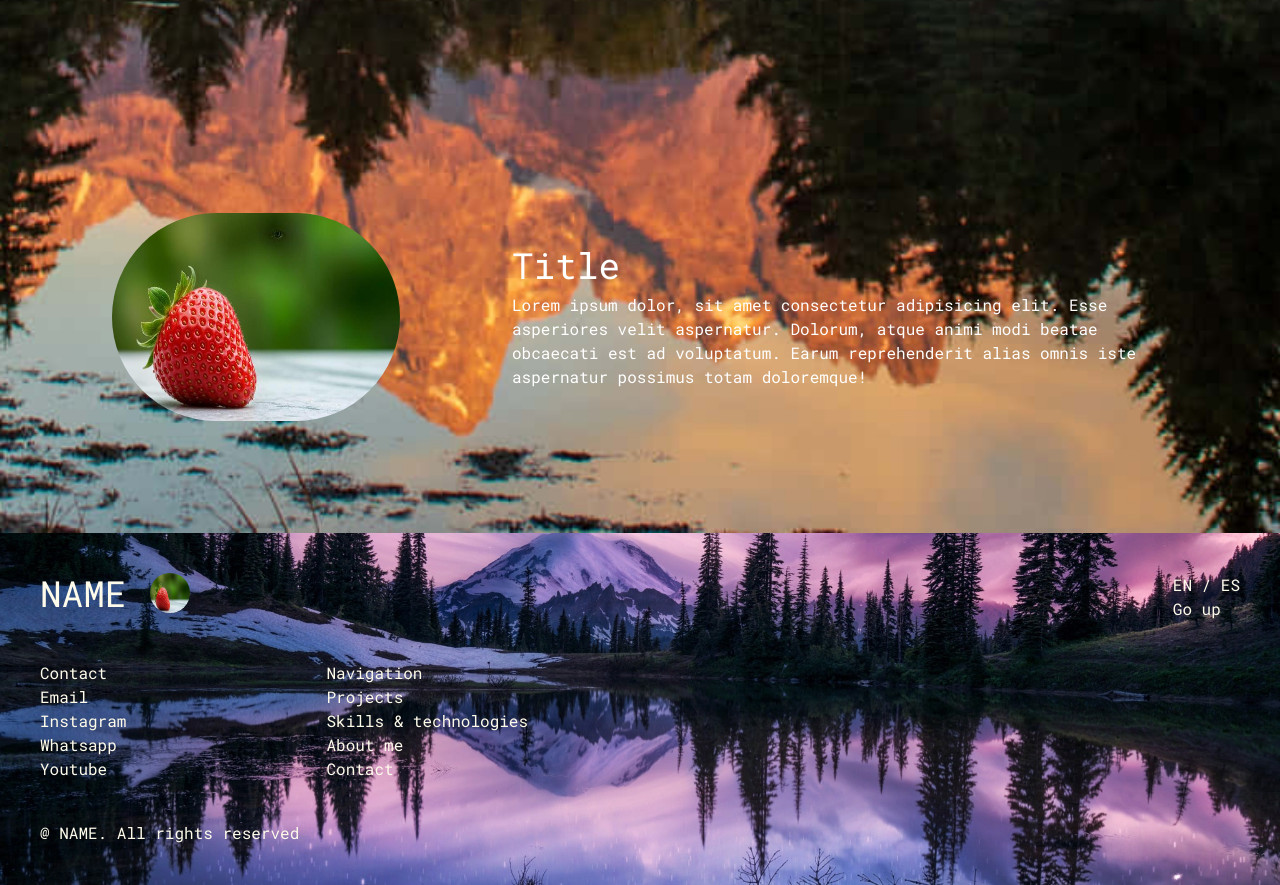
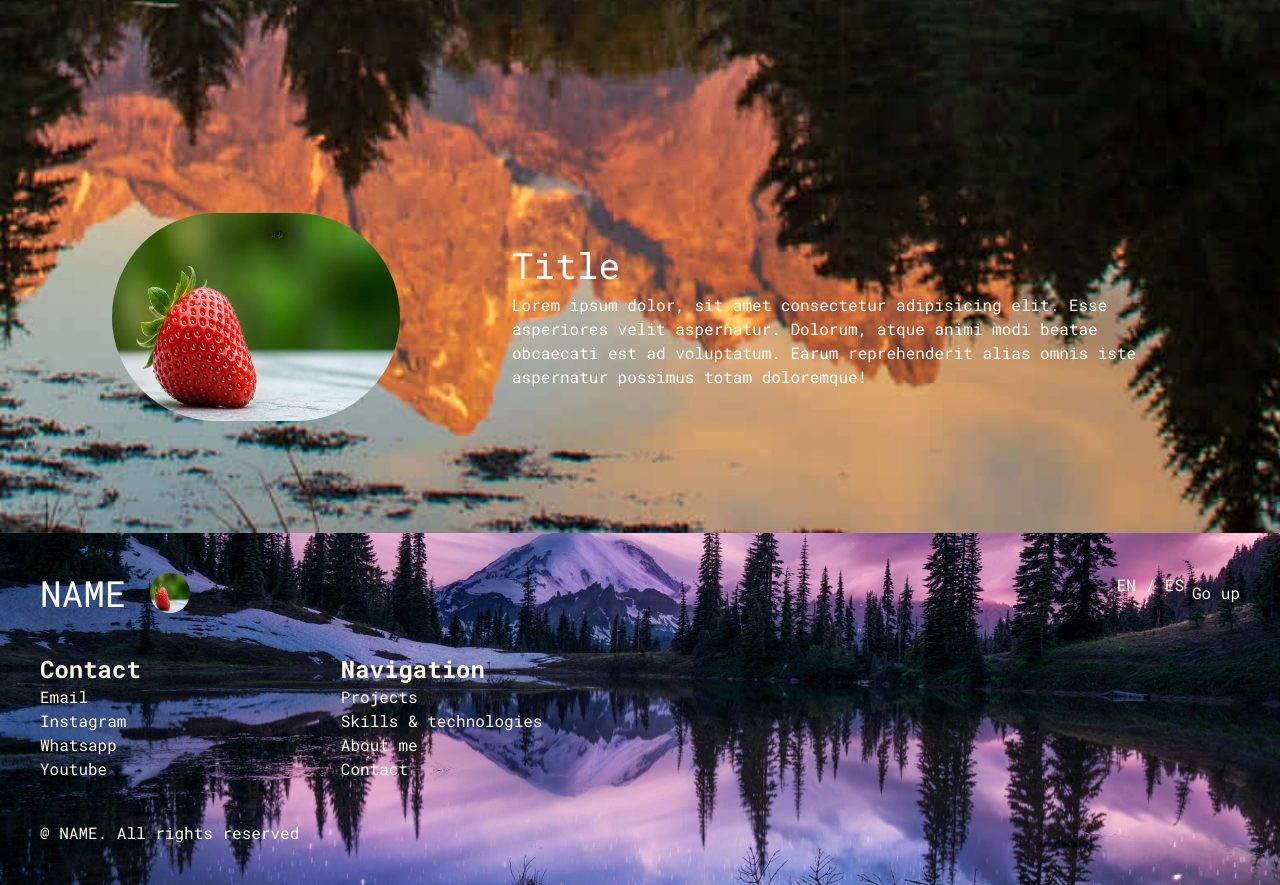
Before and after one commit to SRamirez967/WebDevProyects, a website: page Portfolio/src/index.html in a window 1280 px wide. Shown: the part 5051-5936 px from the top of the page. Drawn offline with Linux system fonts and the light colour scheme; a web font is replaced by a local one.

Commit message:
Organizando un poco el footer

```diff
--- a/Portfolio/src/index.html
+++ b/Portfolio/src/index.html
@@ -10,7 +10,7 @@
 </head>
 <body>
     <!-- Navigation section -->
-    <nav class="flex justify-between bg-green-400 text-amber-50">
+    <nav class="flex justify-between bg-green-400 text-amber-50 py-10">
         <h1 class="text-2xl font-extrabold">NAME</h1>
         <div class="space-x-16">
             <a>Projects</a>
@@ -143,7 +143,7 @@
             </div>
 
             <!-- Change language and back to top button -->
-            <div>
+            <div class="flex w-18 justify-between space-x-2">
                 <p>EN / ES</p>
                 <button>Go up</button>
             </div>
@@ -154,7 +154,7 @@
 
             <!-- Contact information-->
             <div class="flex flex-col">
-                <h3>Contact</h3>
+                <h3 class="text-2xl font-bold">Contact</h3>
                 <a>Email</a>
                 <a>Instagram</a>
                 <a>Whatsapp</a>
@@ -163,7 +163,7 @@
 
             <!-- Navigation links -->
             <div class="flex flex-col">
-                <h3>Navigation</h3>
+                <h3 class="text-2xl font-bold">Navigation</h3>
                 <a>Projects</a>
                 <a>Skills & technologies</a>
                 <a>About me</a>
```
